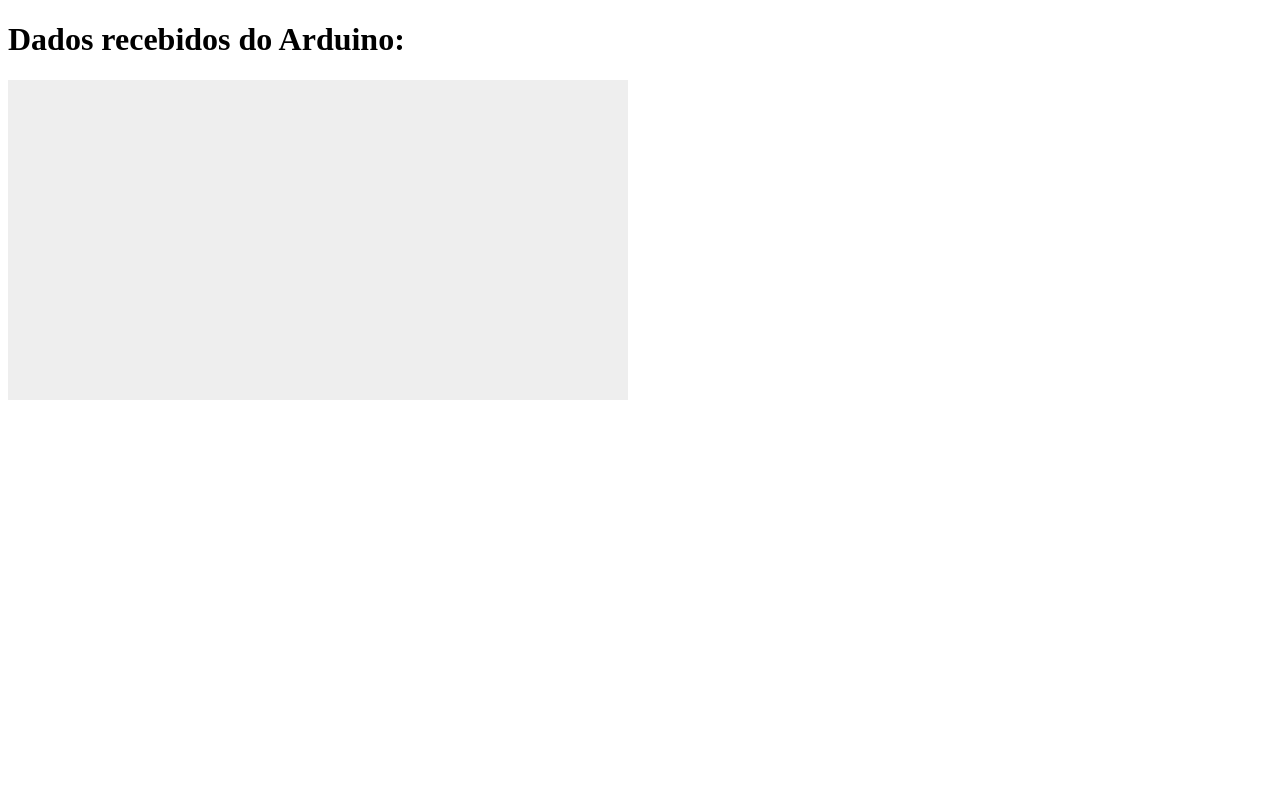
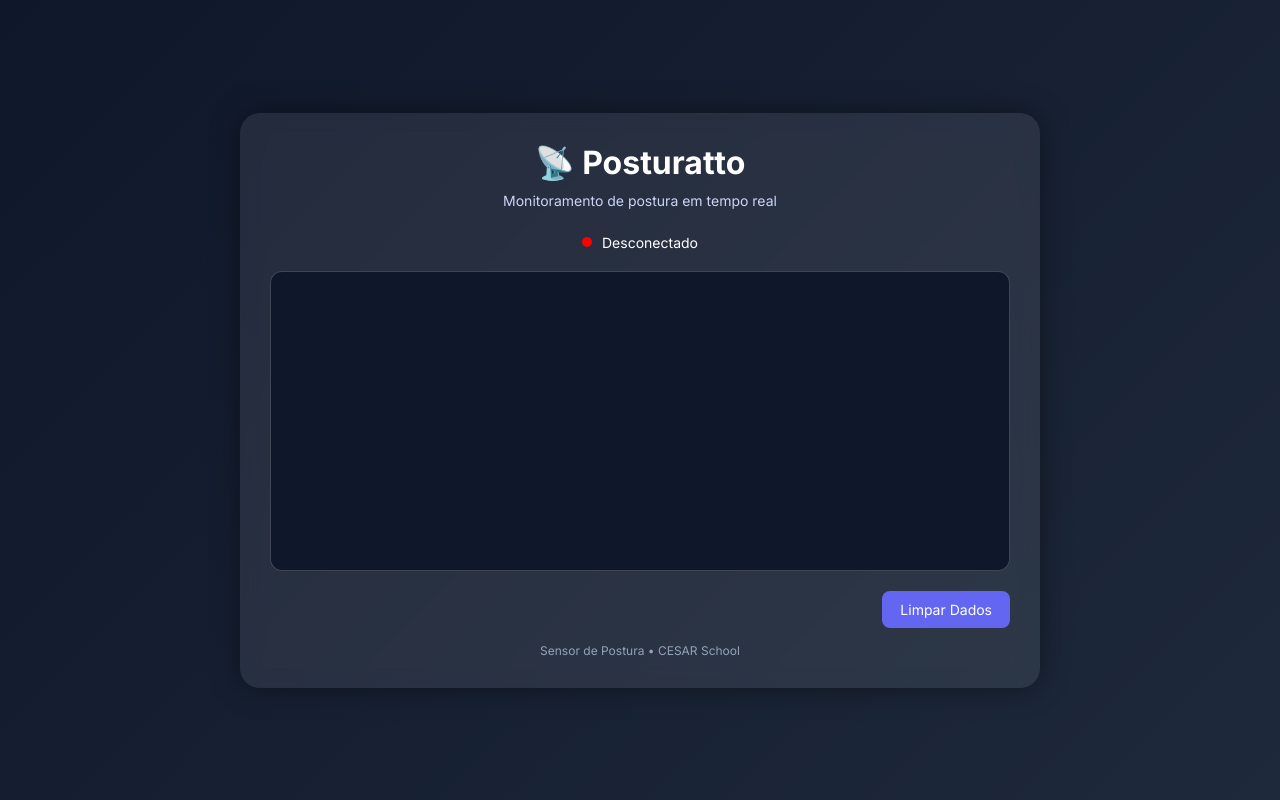
Before and after one commit to luisafischerv/Sensor-de-Postura, a Flask app: page / in a window 1280 px wide. Run offline with Flask 3, Linux system fonts and the light colour scheme; some libraries are stand-ins or nearby versions.

Commit message:
Refactor index.html for improved layout and styling; add real-time data display features

```diff
--- a/templates/index.html
+++ b/templates/index.html
@@ -1,23 +1,166 @@
 <!DOCTYPE html>
-<html>
+<html lang="pt-BR">
 <head>
   <meta charset="UTF-8">
-    <title>Posturatto</title>
+  <title>Posturatto | Monitor de Postura</title>
+
+  <!-- Fonte bonita -->
+  <link href="https://fonts.googleapis.com/css2?family=Inter:wght@300;400;600;700&display=swap" rel="stylesheet">
+
+  <!-- CSS -->
+  <style>
+    * {
+      margin: 0;
+      padding: 0;
+      box-sizing: border-box;
+      font-family: 'Inter', sans-serif;
+    }
+
+    body {
+      min-height: 100vh;
+      background: linear-gradient(135deg, #0f172a, #1e293b);
+      display: flex;
+      align-items: center;
+      justify-content: center;
+      color: white;
+    }
+
+    .container {
+      width: 90%;
+      max-width: 800px;
+      background: rgba(255, 255, 255, 0.08);
+      backdrop-filter: blur(10px);
+      border-radius: 20px;
+      padding: 30px;
+      box-shadow: 0 0 30px rgba(0,0,0,0.4);
+    }
+
+    h1 {
+      text-align: center;
+      font-weight: 700;
+      margin-bottom: 10px;
+    }
+
+    .subtitle {
+      text-align: center;
+      font-size: 14px;
+      color: #cbd5f5;
+      margin-bottom: 25px;
+    }
+
+    .status {
+      display: flex;
+      align-items: center;
+      justify-content: center;
+      gap: 10px;
+      margin-bottom: 20px;
+      font-size: 14px;
+    }
+
+    .status span {
+      width: 10px;
+      height: 10px;
+      background: red;
+      border-radius: 50%;
+      display: inline-block;
+    }
+
+    .terminal {
+      background: #0f172a;
+      border-radius: 12px;
+      border: 1px solid rgba(255,255,255,0.2);
+      padding: 15px;
+      height: 300px;
+      overflow-y: auto;
+      font-size: 15px;
+      line-height: 1.5;
+      white-space: pre-wrap;
+      margin-bottom: 20px;
+    }
+
+    .controls {
+      display: flex;
+      justify-content: flex-end;
+    }
+
+    button {
+      background: #6366f1;
+      border: none;
+      padding: 10px 18px;
+      border-radius: 8px;
+      color: white;
+      font-size: 14px;
+      cursor: pointer;
+      transition: 0.3s;
+    }
+
+    button:hover {
+      background: #4f46e5;
+      transform: scale(1.05);
+    }
+
+    footer {
+      text-align: center;
+      font-size: 12px;
+      color: #94a3b8;
+      margin-top: 15px;
+    }
+  </style>
 </head>
+
 <body>
-    <h1>Dados recebidos do Arduino:</h1>
 
-    <pre id="saida" style="font-size:18px; background:#eee; padding:10px; width:600px; height:300px; overflow:auto;"></pre>
+  <div class="container">
+    <h1>📡 Posturatto</h1>
+    <p class="subtitle">Monitoramento de postura em tempo real</p>
 
+    <div class="status">
+      <span id="led"></span>
+      <p id="status-text">Desconectado</p>
+    </div>
+
+    <div id="saida" class="terminal"></div>
+
+    <div class="controls">
+      <button onclick="limpar()">Limpar Dados</button>
+    </div>
+
+    <footer>
+      Sensor de Postura • CESAR School
+    </footer>
+  </div>
+
+  <!-- Socket.IO -->
   <script src="https://cdn.socket.io/4.7.5/socket.io.min.js"></script>
+
+  <!-- JavaScript -->
   <script>
     const socket = io();
 
+    const saida = document.getElementById("saida");
+    const statusText = document.getElementById("status-text");
+    const led = document.getElementById("led");
+
+    socket.on("connect", () => {
+      statusText.innerText = "Conectado";
+      led.style.background = "lime";
+    });
+
+    socket.on("disconnect", () => {
+      statusText.innerText = "Desconectado";
+      led.style.background = "red";
+    });
+
     socket.on("arduino_data", (data) => {
-            const saida = document.getElementById("saida");
-            saida.textContent += data.texto + "\n";
+      const hora = new Date().toLocaleTimeString();
+      saida.textContent += `[${hora}] ${data.texto}\n`;
       saida.scrollTop = saida.scrollHeight;
     });
+
+    function limpar() {
+      saida.textContent = "";
+    }
   </script>
+
 </body>
 </html>
```
Lines whose indentation alone changed are shown as unchanged.
